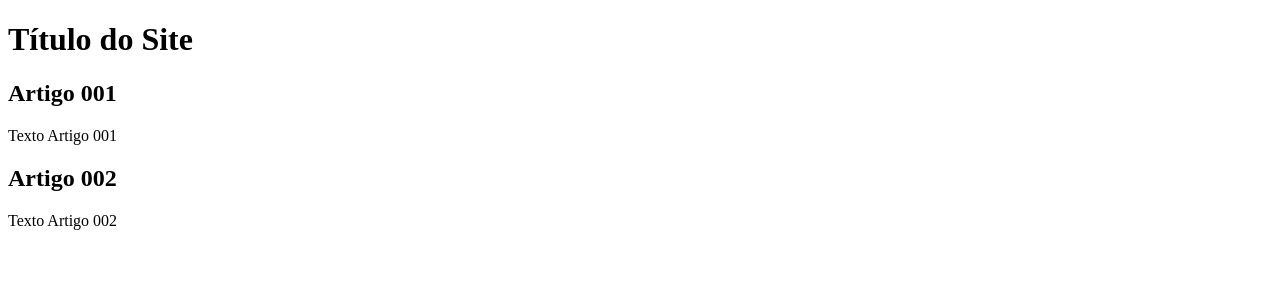
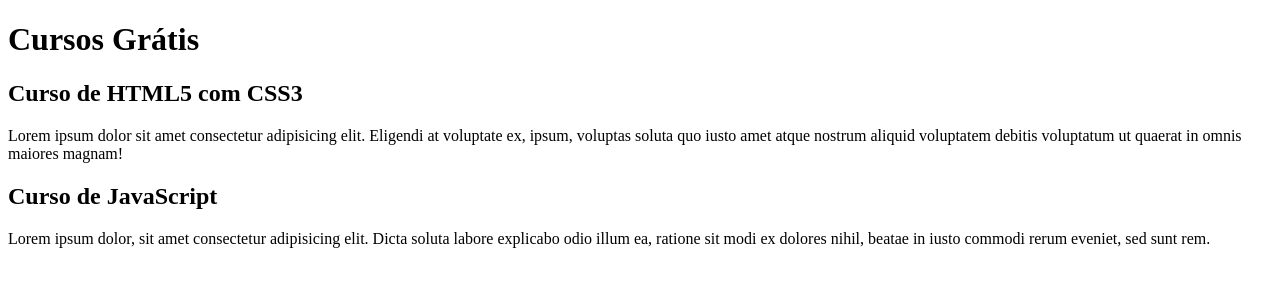
Before and after one commit to Marcelosoaresdev/projeto-site, a plain HTML site: page index.html in a window 1280 px wide. Drawn offline with Linux system fonts and the light colour scheme.

Commit message:
comecei a escrever o conteúdo

```diff
--- a/index.html
+++ b/index.html
@@ -8,15 +8,15 @@
 <body>
     <main>
         <header>
-            <h1>Título do Site</h1>
+            <h1>Cursos Grátis</h1>
         </header>
         <article>
-            <h2>Artigo 001</h2>
-            <p>Texto Artigo 001</p>
+            <h2>Curso de HTML5 com CSS3</h2>
+            <p>Lorem ipsum dolor sit amet consectetur adipisicing elit. Eligendi at voluptate ex, ipsum, voluptas soluta quo iusto amet atque nostrum aliquid voluptatem debitis voluptatum ut quaerat in omnis maiores magnam!</p>
         </article>
         <article>
-            <h2>Artigo 002</h2>
-            <p>Texto Artigo 002</p>
+            <h2>Curso de JavaScript</h2>
+            <p>Lorem ipsum dolor, sit amet consectetur adipisicing elit. Dicta soluta labore explicabo odio illum ea, ratione sit modi ex dolores nihil, beatae in iusto commodi rerum eveniet, sed sunt rem.</p>
         </article>
     </main>
 </body>
```
